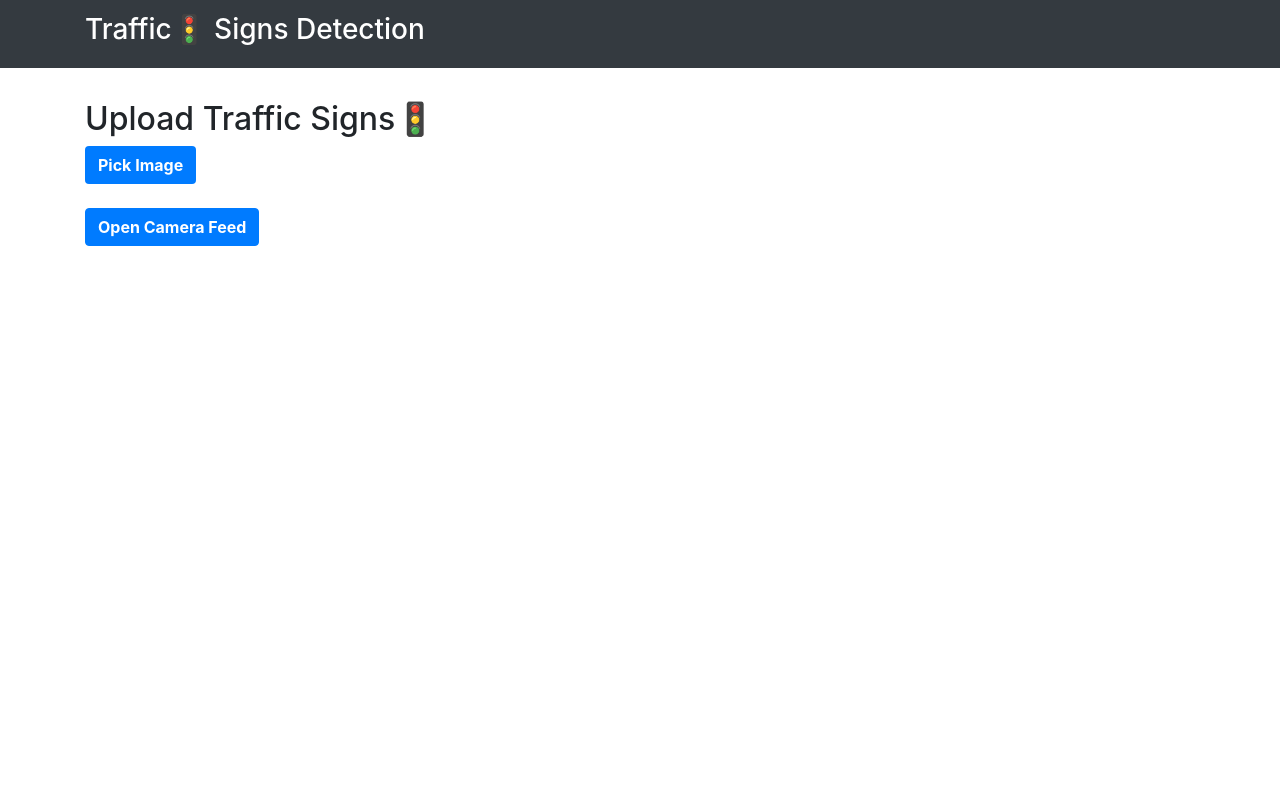
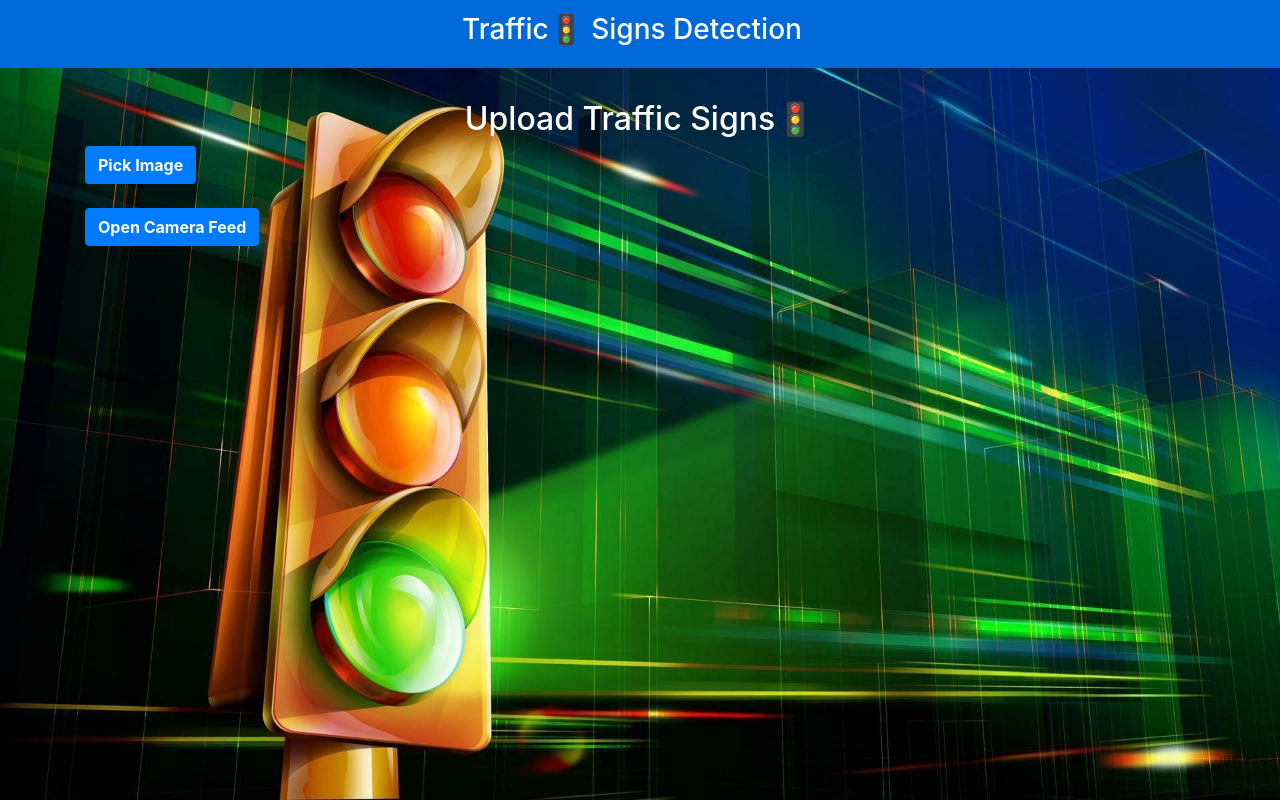
Before and after one commit to tauseef-creator/AI-project, a Python web app: template templates/index.html in a window 1280 px wide. Run offline with Jinja, Linux system fonts and the light colour scheme; the template is opened without the code that fills it, so the values that code supplies are empty; some libraries are stand-ins or nearby versions.

Commit message:
Update app.js

```diff
--- a/static/css/main.css
+++ b/static/css/main.css
@@ -1,3 +1,25 @@
+.navbar{
+    display: flex;
+    justify-content: space-between;
+    align-items: center;
+    width: 100%;
+    background-color: #0069d9 !important;
+}
+
+body{
+    background-image: url("../images/bg.jpg");
+    background-size: cover;
+     color: #fff;
+}
+
+.navbar-brand{
+    width: 100%;
+}
+
+.heading{
+    text-align: center !important;
+
+}
 
 .img-preview {
     width: 256px;
@@ -72,3 +94,7 @@ section {
     display: flex;
     justify-content: flex-start;
 }
+
+#content{
+    color: #fff;
+}
--- a/static/js/main.js
+++ b/static/js/main.js
@@ -51,4 +51,10 @@ $(document).ready(function () {
         });
     });
 
+    // <button type="button" class="btn btn-primary" id="btn-camera"><b>Open Camera Feed</b></button>
+    // When this button is click open a new tab url "video-feed" and load the camera feed
+    $('#btn-camera').click(function () {
+        window.open('/video_feed', '_blank');
+    });
+
 });
--- a/templates/base.html
+++ b/templates/base.html
@@ -15,7 +15,7 @@
 <body>
     <nav class="navbar navbar-dark bg-dark">
         <div class="container">
-            <a class="navbar-brand" href="#"> <h3>Traffic🚦 Signs Detection</h3></a>
+            <a class="navbar-brand" href="#"> <h3 class="heading">Traffic🚦 Signs Detection</h3></a>
         </div>
     </nav>
 
--- a/templates/index.html
+++ b/templates/index.html
@@ -1,18 +1,6 @@
 {% extends "base.html" %} {% block content %}
 
-<h2>Upload Traffic Signs🚦</h2>
-
-<!-- <style> .footer {
-   position: fixed;
-   left: 0;
-   bottom: 0;
-   width: 100%;
-   background-color: #2dcba7;
-   color: black;
-   text-align: center;
-   font-size: 25px;
-   font-weight: bold;
-}</style> -->
+<h2 class="heading">Upload Traffic Signs🚦</h2>
 
 <main>
     <meta name="viewport" content="width=device-width, initial-scale=1.0">
```
Also changed, not shown: app.py (+8 -4 lines), static/images/bg.jpg (added), 1 other file.
